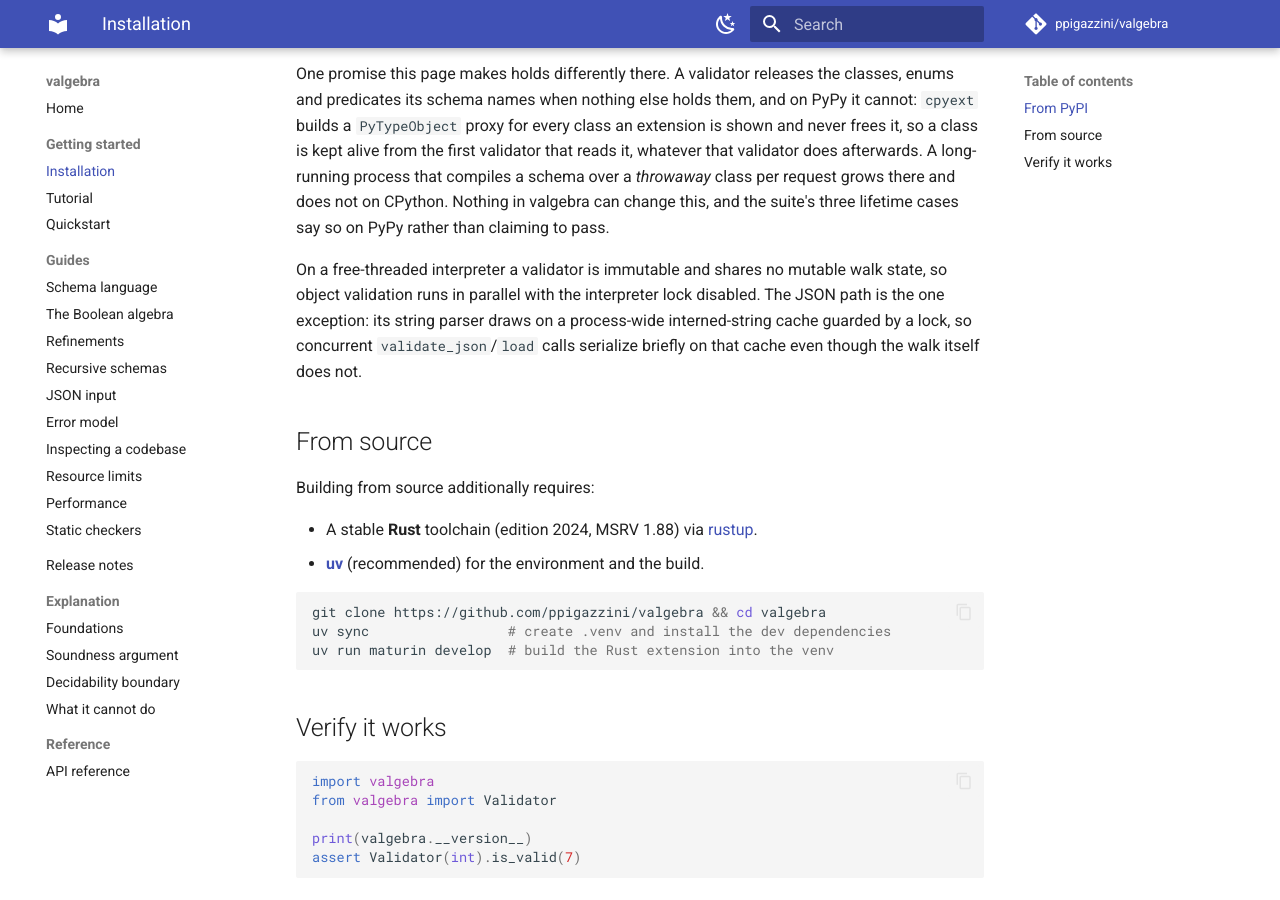
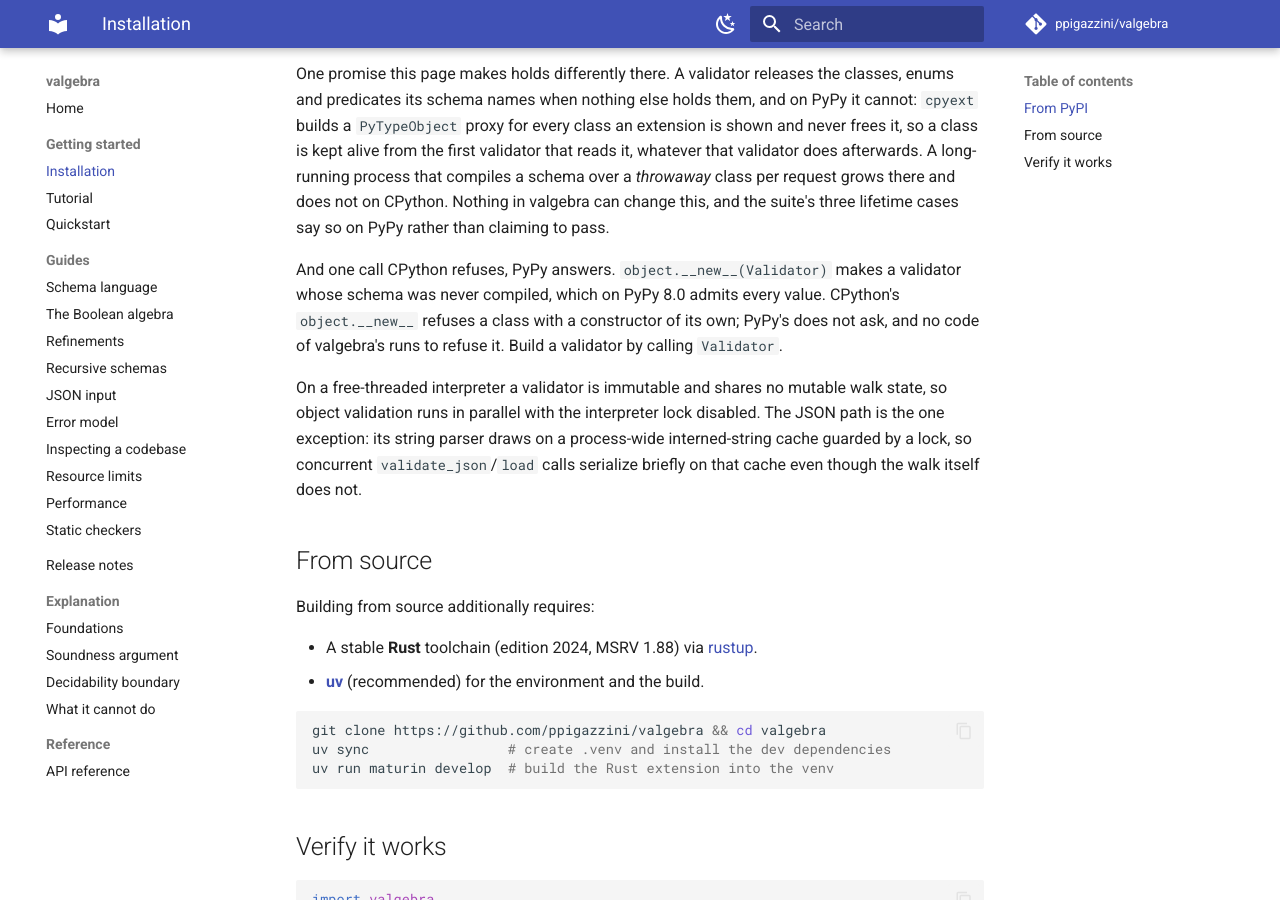
Before and after one commit to ppigazzini/valgebra, an MkDocs documentation site: the page built from docs/00-installation.md, in a window 1280 px wide and 900 px high, scrolled down 1140 px. Built offline with MkDocs 1.6.1 and Material for MkDocs 9.7.7, drawn with Linux system fonts in a browser that asks for light colours; comment, search, counter and statistics services are not loaded.

Commit message:
docs: the installation page names the constructor PyPy leaves open
`object.__new__(Validator)` is refused by CPython and answered by PyPy,
whose `object.__new__` does not ask whether a class has a constructor of its
own; the object it makes holds no compiled schema and admits every value on
PyPy 8.0. No code of valgebra's runs to refuse it.

```diff
--- a/docs/00-installation.md
+++ b/docs/00-installation.md
@@ -66,6 +66,12 @@ process that compiles a schema over a *throwaway* class per request grows there
 and does not on CPython. Nothing in valgebra can change this, and the suite's
 three lifetime cases say so on PyPy rather than claiming to pass.
 
+And one call CPython refuses, PyPy answers. `object.__new__(Validator)` makes a
+validator whose schema was never compiled, which on PyPy 8.0 admits every
+value. CPython's `object.__new__` refuses a class with a constructor of its
+own; PyPy's does not ask, and no code of valgebra's runs to refuse it. Build a
+validator by calling `Validator`.
+
 On a free-threaded interpreter a validator is immutable and shares no mutable
 walk state, so object validation runs in parallel with the interpreter lock
 disabled. The JSON path is the one exception: its string parser draws on a
```
